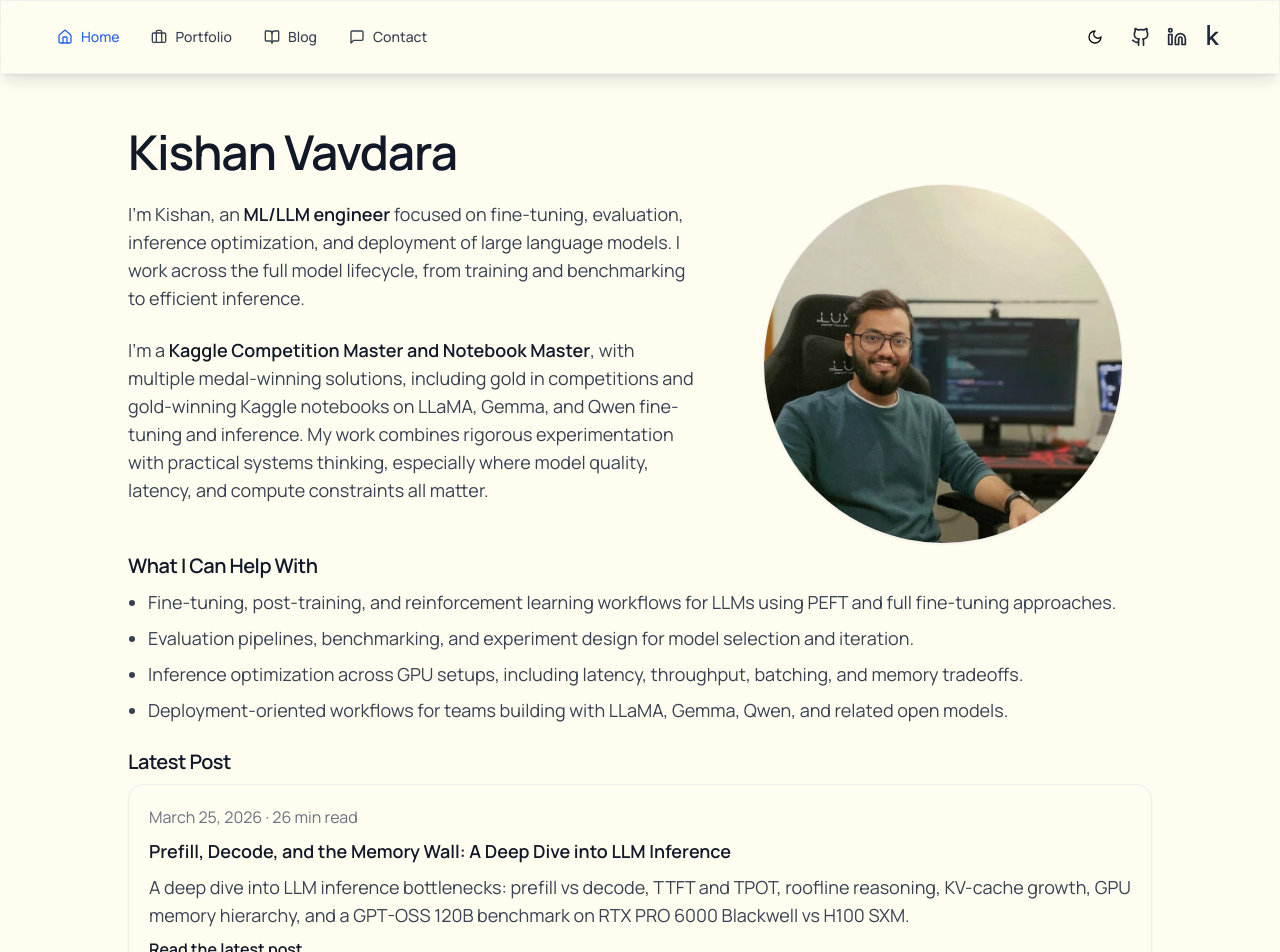
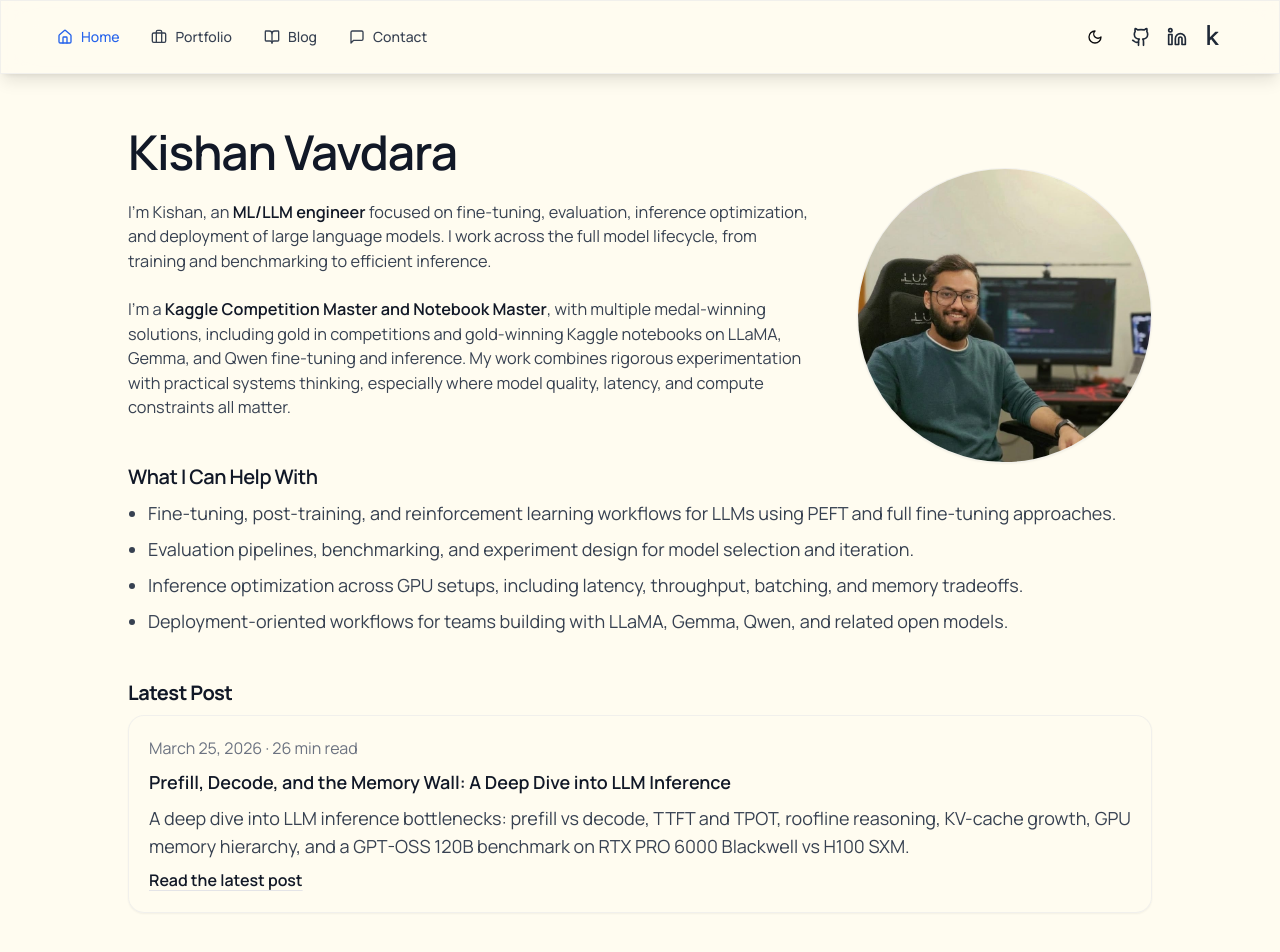
Before and after one commit to kishan5111/personal-site, a React (Vite) app: page / in a window 1280 px wide. Shown: the top 952 px of the page. Built offline with nearby package versions, Linux system fonts and the light colour scheme.

Commit message:
Refine homepage hero and content spacing

```diff
--- a/src/pages/Index.tsx
+++ b/src/pages/Index.tsx
@@ -10,7 +10,7 @@
   return (
     <div className="min-h-screen container mx-auto px-4 py-12">
       <div className="flex flex-col items-start gap-8 md:gap-12 max-w-5xl mx-auto">
-        <div className="grid w-full gap-10 lg:grid-cols-[1.15fr_0.85fr] lg:items-start">
+        <div className="grid w-full gap-10 lg:grid-cols-[1.4fr_0.6fr] lg:items-start">
           <motion.div
             initial={{ opacity: 0, y: 20 }}
             animate={{ opacity: 1, y: 0 }}
@@ -26,11 +26,11 @@
               Kishan Vavdara
             </motion.h1>
 
-            <p className="text-base md:text-lg text-gray-700 dark:text-gray-50">
+            <p className="text-[15px] md:text-[1.02rem] text-gray-700 dark:text-gray-50">
               I'm Kishan, an <span className="font-semibold text-gray-900 dark:text-white">ML/LLM engineer</span> focused on fine-tuning, evaluation, inference optimization, and deployment of large language models. I work across the full model lifecycle, from training and benchmarking to efficient inference.
             </p>
 
-            <p className="text-base md:text-lg text-gray-700 dark:text-gray-50">
+            <p className="text-[15px] md:text-[1.02rem] text-gray-700 dark:text-gray-50">
               I'm a <span className="font-semibold text-gray-900 dark:text-white">Kaggle Competition Master and Notebook Master</span>, with multiple medal-winning solutions, including gold in competitions and gold-winning Kaggle notebooks on LLaMA, Gemma, and Qwen fine-tuning and inference. My work combines rigorous experimentation with practical systems thinking, especially where model quality, latency, and compute constraints all matter.
             </p>
 
@@ -43,7 +43,7 @@
             initial={{ opacity: 0, scale: 0.95 }}
             animate={{ opacity: 1, scale: 1 }}
             transition={{ duration: 0.5, delay: 0.3 }}
-            className="w-full max-w-lg justify-self-center pt-2 lg:justify-self-end lg:pt-14"
+            className="w-full max-w-lg justify-self-center pt-0 lg:max-w-[310px] lg:justify-self-end lg:pt-10"
           >
             <div className="relative mx-auto aspect-square max-w-[360px] overflow-hidden rounded-full border border-border/50 bg-background/70 shadow-sm">
               <img
@@ -60,7 +60,7 @@
           initial={{ opacity: 0, y: 30 }}
           animate={{ opacity: 1, y: 0 }}
           transition={{ duration: 0.5, delay: 0.5 }}
-          className="w-full -mt-8 md:-mt-10"
+          className="w-full -mt-10 md:-mt-12"
         >
           <div className="space-y-4 md:space-y-6">
             <div>
@@ -74,8 +74,8 @@
             </div>
 
             {latestPost && (
-              <div className="pb-2 md:pb-4">
-                <h2 className="text-lg md:text-xl font-semibold mb-2 text-gray-900 dark:text-white-100">Latest Post</h2>
+              <div className="pt-3 pb-2 md:pt-5 md:pb-4">
+                <h2 className="text-lg md:text-xl font-bold mb-2 text-gray-900 dark:text-white-100">Latest Post</h2>
                 <div className="space-y-2 rounded-2xl border border-border/50 bg-background/45 p-5 shadow-sm dark:border-white/15 dark:bg-white/[0.03]">
                   <p className="text-sm md:text-base text-gray-500 dark:text-gray-400">
                     {latestPost.date} · {latestPost.readingTime}
```
